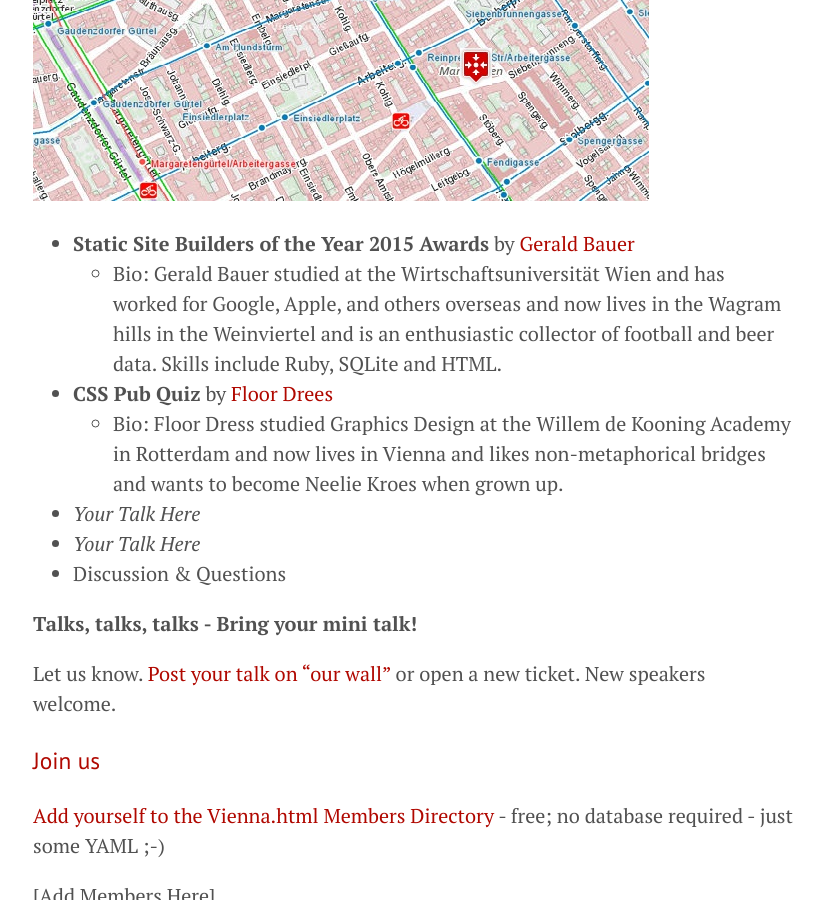
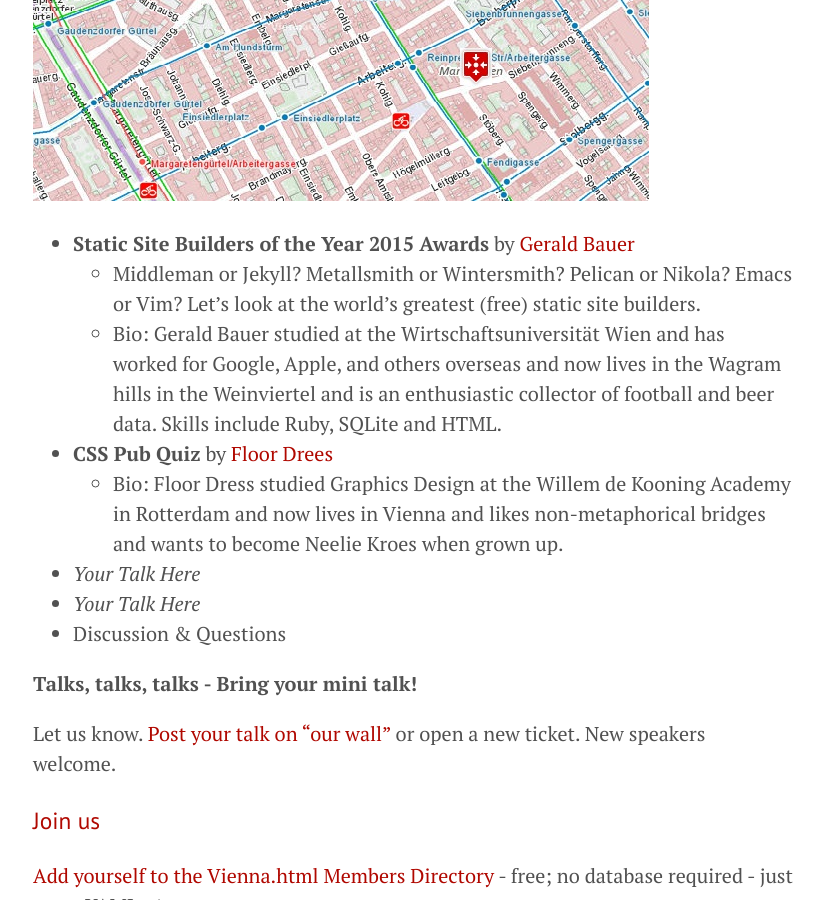
Before and after one commit to goodbyeaustria/archive, a Jekyll site: the page built from index.md, in a window 1280 px wide and 900 px high, scrolled down 668 px. Shown: the whole window, without its empty margins (227-1051 px from the left). Built offline with Jekyll 4.4.1, drawn with Linux system fonts in a browser that asks for light colours.

Commit message:
Update index.md

```diff
--- a/index.md
+++ b/index.md
@@ -20,6 +20,7 @@
 ![](i/sektor5map.jpg)
 
 - **Static Site Builders of the Year 2015 Awards** by [Gerald Bauer](https://github.com/geraldb)
+    - Middleman or Jekyll? Metallsmith or Wintersmith? Pelican or Nikola? Emacs or Vim? Let's look at the world's greatest (free) static site builders.
     - Bio: Gerald Bauer studied at the Wirtschaftsuniversität Wien and has worked for Google, Apple, and others overseas and now lives in the Wagram hills in the Weinviertel and is an enthusiastic collector of football and beer data. Skills include Ruby, SQLite and HTML.
 - **CSS Pub Quiz** by [Floor Drees](https://twitter.com/floordrees)
     - Bio: Floor Dress studied Graphics Design at the Willem de Kooning Academy in Rotterdam and now lives in Vienna and likes non-metaphorical bridges and wants to become Neelie Kroes when grown up.
```
